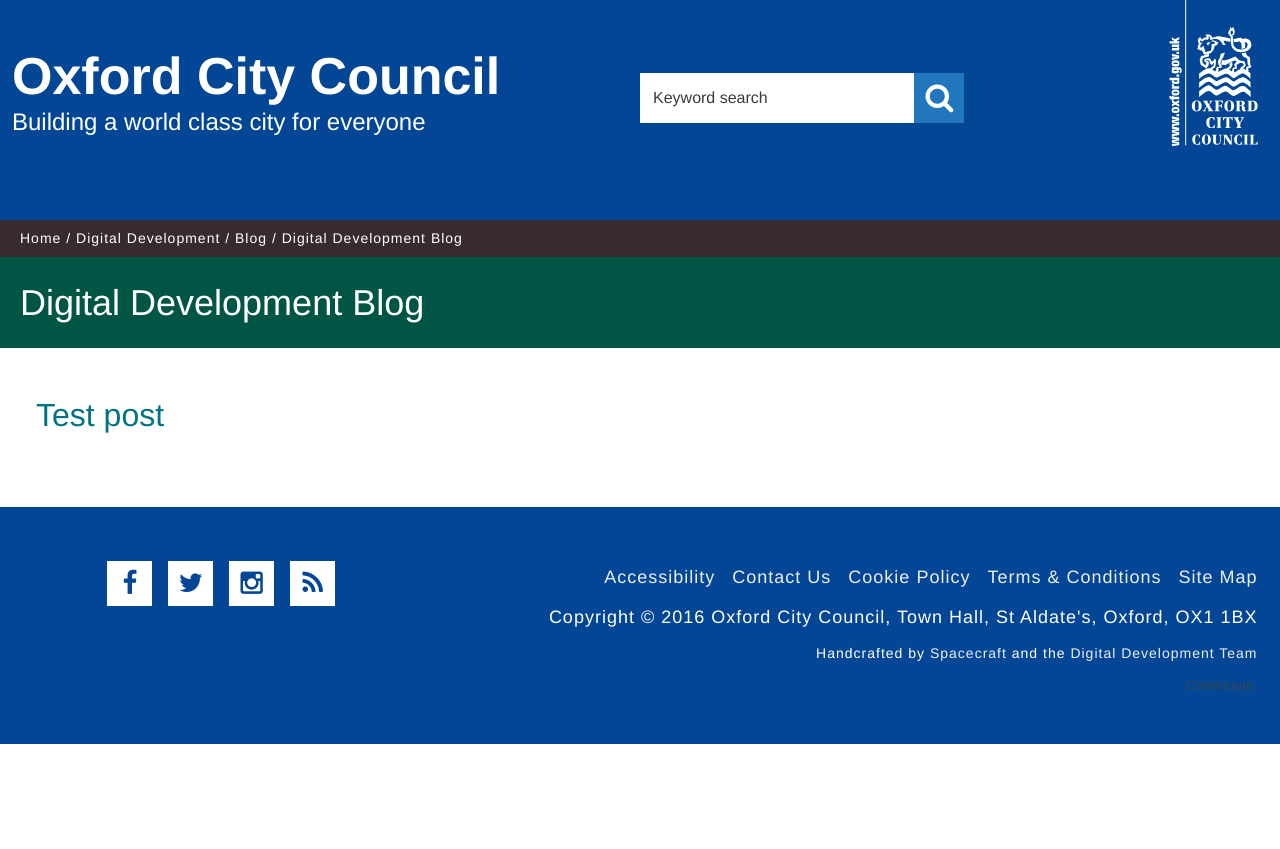
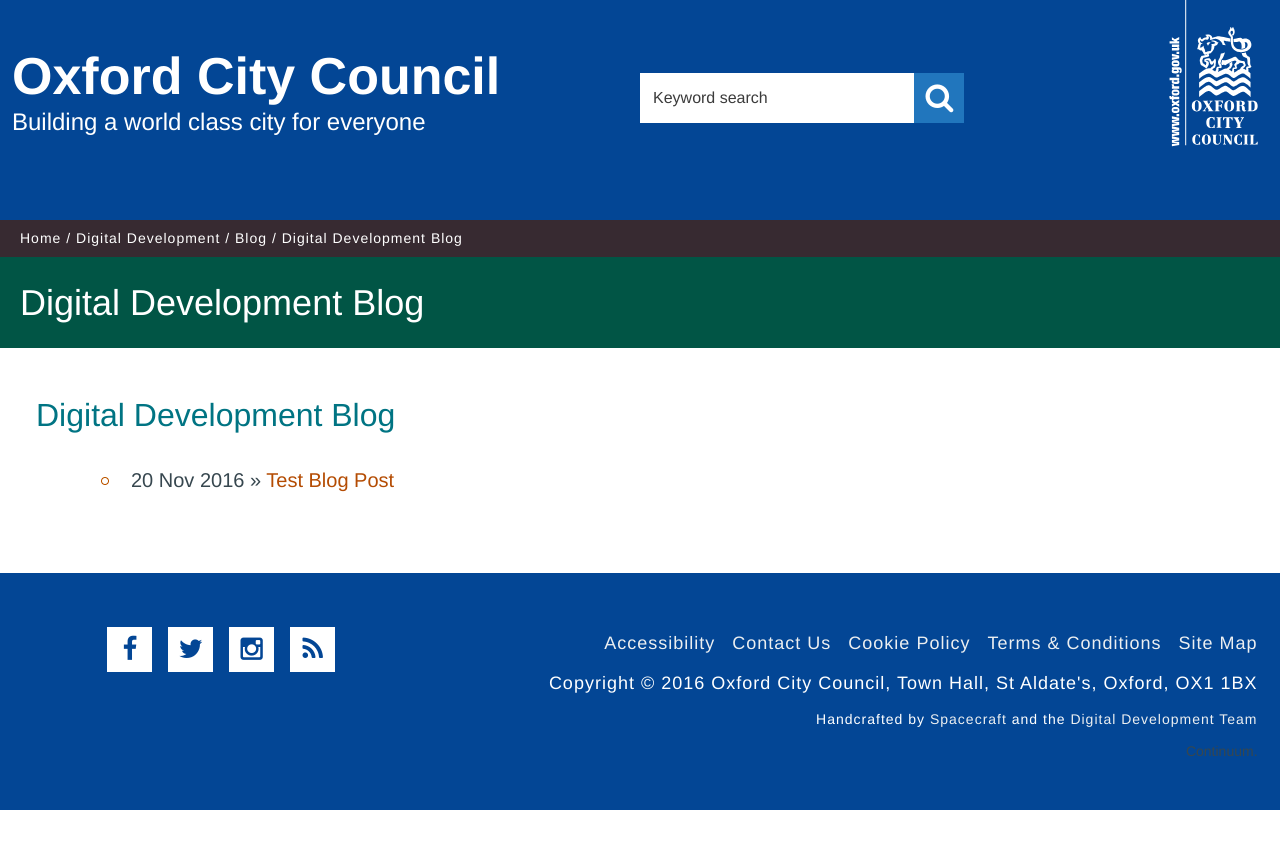
Before and after one commit to OxfordCityCouncil/OxfordCityCouncil.github.io, a Jekyll site: the page built from blog/index.html, in a window 1280 px wide. Shown: the top 849 px of the page. Built offline with Jekyll 4.4.1, drawn with Linux system fonts in a browser that asks for light colours.

Commit message:
adjusting blog template

```diff
--- a/_layouts/post.html
+++ b/_layouts/post.html
@@ -2,7 +2,7 @@
 layout: blog
 ---
 
-<h1>{{ page.title }}</h1>
+<h2>{{ page.title }}</h2>
 <p class="meta">{{ page.date | date_to_string }}</p>
 
 <body>
--- a/blog/index.html
+++ b/blog/index.html
@@ -3,4 +3,10 @@
 title: Digital Development Blog
 ---
 
-<h2>Test post</h2>
+<h2>{{ page.title }}</h2>
+<ul class="post">
+
+  {% for post in site.posts %}
+	<li><span>{{ post.date | date_to_string }}</span> » <a href="{{ post.url }}" title="{{ post.title }}">{{ post.title }}</a></li>
+  {% endfor %}
+</ul>
```
